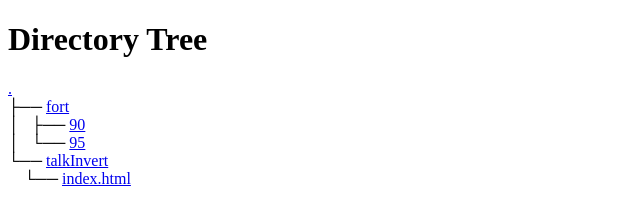
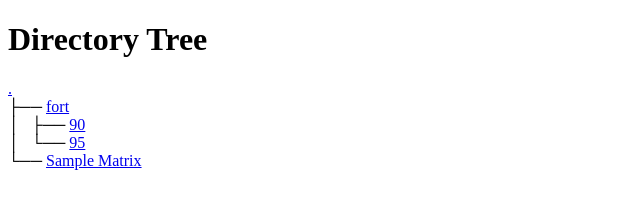
Before and after one commit to timkphd/timkphd.github.io, a plain HTML site: page index.html in a window 1280 px wide. Shown: the whole page, without its empty margins (0-640 px from the left). Drawn offline with Linux system fonts and the light colour scheme.

Commit message:
change name

```diff
--- a/index.html
+++ b/index.html
@@ -10,8 +10,7 @@
 	├── <a href="./fort/">fort</a><br>
 	│   ├── <a href="./fort/90/">90</a><br>
 	│   └── <a href="./fort/95/">95</a><br>
-	└── <a href="./talkInvert/">talkInvert</a><br>
-	&nbsp;&nbsp;&nbsp; └── <a href="./talkInvert/index.html">index.html</a><br>
+	└── <a href="./talkInvert/">Sample Matrix</a><br>
 	<br><br>
 	</p>
 	<p>
```
